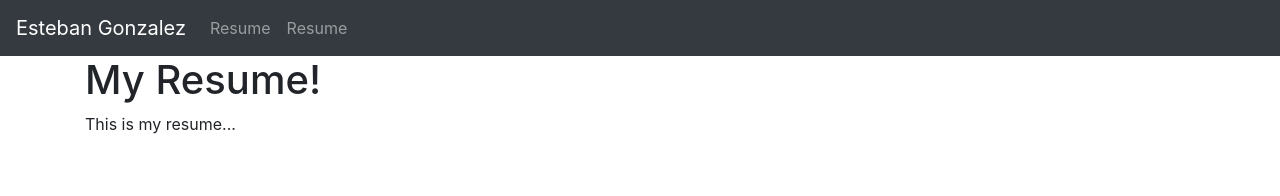
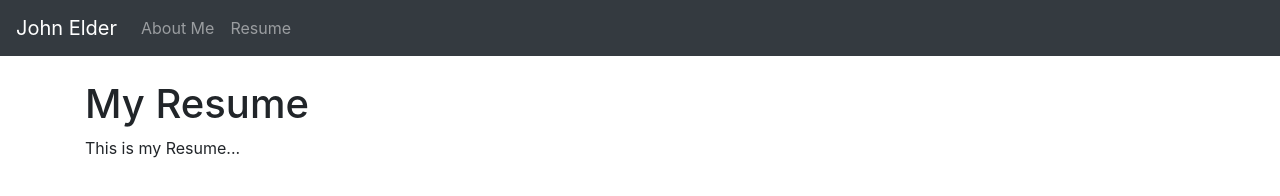
Before and after one commit to esteban2904/Intro-to-Node, a website: page resume.html in a window 1280 px wide. Drawn offline with nearby package versions, Linux system fonts and the light colour scheme.

Commit message:
aded package.json

```diff
--- a/resume.html
+++ b/resume.html
@@ -6,13 +6,13 @@
     <meta name="viewport" content="width=device-width, initial-scale=1, shrink-to-fit=no">
 
     <!-- Bootstrap CSS -->
-    <link rel="stylesheet" href="https://cdn.jsdelivr.net/npm/bootstrap@4.1.3/dist/css/bootstrap.min.css" integrity="sha384-MCw98/SFnGE8fJT3GXwEOngsV7Zt27NXFoaoApmYm81iuXoPkFOJwJ8ERdknLPMO" crossorigin="anonymous">
+    <link rel="stylesheet" href="https://stackpath.bootstrapcdn.com/bootstrap/4.3.1/css/bootstrap.min.css" integrity="sha384-ggOyR0iXCbMQv3Xipma34MD+dH/1fQ784/j6cY/iJTQUOhcWr7x9JvoRxT2MZw1T" crossorigin="anonymous">
 
-    <title>My Resume | Esteban Gonzalez </title>
+    <title>My Resume | John Elder</title>
   </head>
   <body>
     <nav class="navbar navbar-expand-lg navbar-dark bg-dark">
-        <a class="navbar-brand" href="/">Esteban Gonzalez</a>
+  <a class="navbar-brand" href="/">John Elder</a>
   <button class="navbar-toggler" type="button" data-toggle="collapse" data-target="#navbarSupportedContent" aria-controls="navbarSupportedContent" aria-expanded="false" aria-label="Toggle navigation">
     <span class="navbar-toggler-icon"></span>
   </button>
@@ -20,7 +20,7 @@
   <div class="collapse navbar-collapse" id="navbarSupportedContent">
     <ul class="navbar-nav mr-auto">
       <li class="nav-item">
-              <a class="nav-link" href="resume">Resume</a>
+        <a class="nav-link" href="about">About Me</a>
       </li>
       <li class="nav-item">
         <a class="nav-link" href="resume">Resume</a>
@@ -29,16 +29,17 @@
 
   </div>
 </nav>
-
-      <div class = "container" >
-    <h1>My Resume!</h1>
-    <p> This is my resume...</p>
+<br/>
+  <div class="container">
+    <h1>My Resume</h1>
+    <p>This is my Resume...</p>
 
   </div>
+
     <!-- Optional JavaScript -->
     <!-- jQuery first, then Popper.js, then Bootstrap JS -->
     <script src="https://code.jquery.com/jquery-3.3.1.slim.min.js" integrity="sha384-q8i/X+965DzO0rT7abK41JStQIAqVgRVzpbzo5smXKp4YfRvH+8abtTE1Pi6jizo" crossorigin="anonymous"></script>
-    <script src="https://cdn.jsdelivr.net/npm/popper.js@1.14.3/dist/umd/popper.min.js" integrity="sha384-ZMP7rVo3mIykV+2+9J3UJ46jBk0WLaUAdn689aCwoqbBJiSnjAK/l8WvCWPIPm49" crossorigin="anonymous"></script>
-    <script src="https://cdn.jsdelivr.net/npm/bootstrap@4.1.3/dist/js/bootstrap.min.js" integrity="sha384-ChfqqxuZUCnJSK3+MXmPNIyE6ZbWh2IMqE241rYiqJxyMiZ6OW/JmZQ5stwEULTy" crossorigin="anonymous"></script>
+    <script src="https://cdnjs.cloudflare.com/ajax/libs/popper.js/1.14.7/umd/popper.min.js" integrity="sha384-UO2eT0CpHqdSJQ6hJty5KVphtPhzWj9WO1clHTMGa3JDZwrnQq4sF86dIHNDz0W1" crossorigin="anonymous"></script>
+    <script src="https://stackpath.bootstrapcdn.com/bootstrap/4.3.1/js/bootstrap.min.js" integrity="sha384-JjSmVgyd0p3pXB1rRibZUAYoIIy6OrQ6VrjIEaFf/nJGzIxFDsf4x0xIM+B07jRM" crossorigin="anonymous"></script>
   </body>
 </html>
```
Also changed, not shown: package.json (added, +19 -0 lines). Lines whose indentation alone changed are shown as unchanged.
